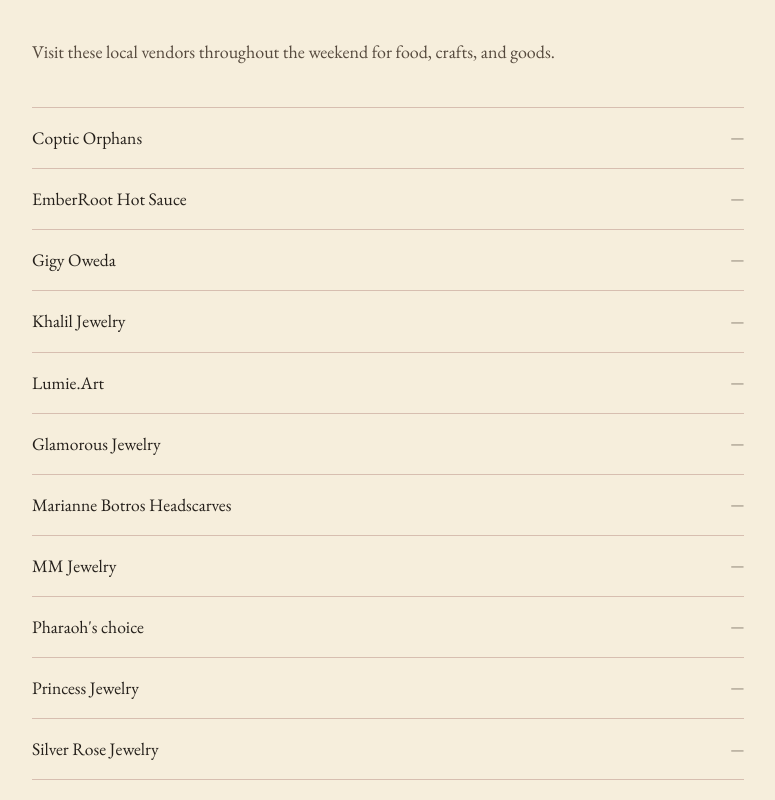
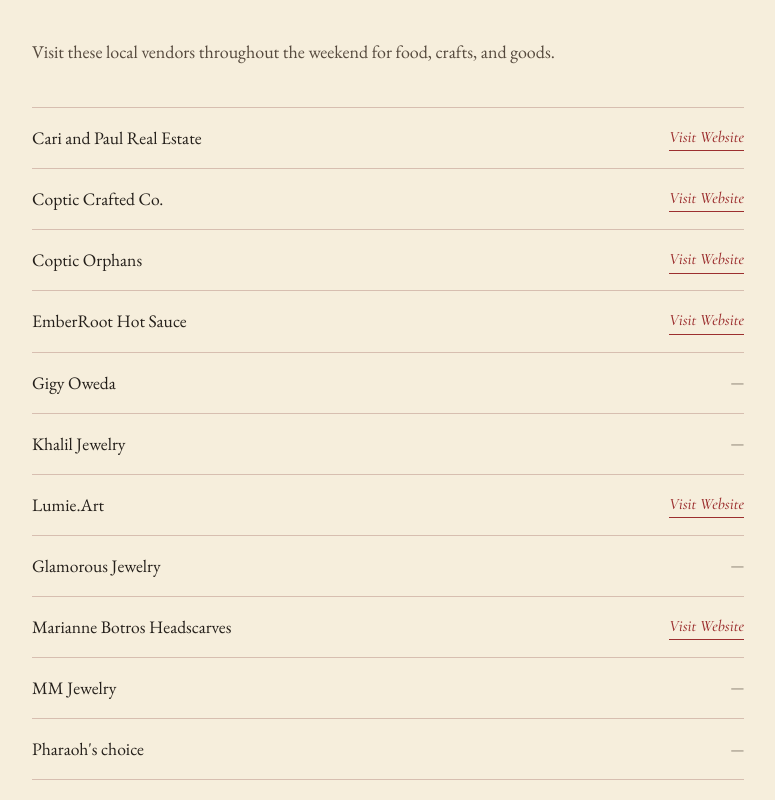
Before and after one commit to tadroscodes/SMSJBFestival2026, a React (Vite) app: page / in a window 1280 px wide. Shown: the part 4000-4800 px from the top of the page, without its empty margins (252-1027 px from the left). Built offline with nearby package versions, Linux system fonts and the light colour scheme.

Commit message:
added website links for vendors

```diff
--- a/src/content.js
+++ b/src/content.js
@@ -84,20 +84,22 @@
     heading: "Festival Vendors",
     body: "Visit these local vendors throughout the weekend for food, crafts, and goods.",
     list: [
-      { name: "Coptic Orphans ", url: "" },
-      { name: "EmberRoot Hot Sauce", url: "" },
+      { name: "Cari and Paul Real Estate ", url: "https://www.instagram.com/cariandpaulrealestate/" },
+      { name: "Coptic Crafted Co. ", url: "https://www.instagram.com/copticcraftedco/" },
+      { name: "Coptic Orphans ", url: "https://www.copticorphans.org" },
+      { name: "EmberRoot Hot Sauce", url: "https://www.instagram.com/emberrootkitchen/" },
       { name: "Gigy Oweda", url: "" },
       { name: "Khalil Jewelry ", url: "" },
-      { name: "Lumie.Art", url: "" },
+      { name: "Lumie.Art", url: "https://www.lumieart.ca/" },
       { name: "Glamorous Jewelry", url: "" },
-      { name: "Marianne Botros Headscarves", url: "" },
+      { name: "Marianne Botros Headscarves", url: "https://mariannebotros.com/" },
       { name: "MM Jewelry ", url: "" },
       { name: "Pharaoh's choice ", url: "" },
       { name: "Princess Jewelry ", url: "" },
       { name: "Silver Rose Jewelry", url: "" },
-      { name: "St. Andrew's Insurance Brokers", url: "" },
+      { name: "St. Andrew's Insurance Brokers", url: "https://www.instagram.com/insurewithmarlia/" },
       { name: "The Nile Valley ", url: "" },
-      { name: "The World Light ", url: "" },
+      { name: "The World Light ", url: "https://theworldlight.com/" },
     ],
   },
 
```
